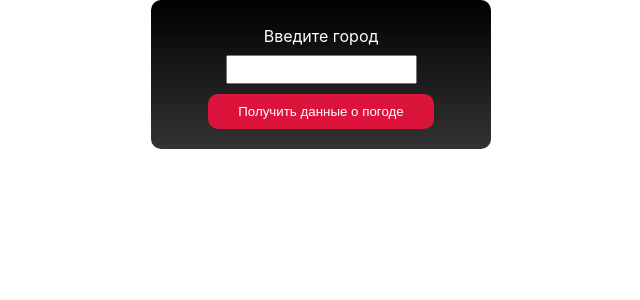
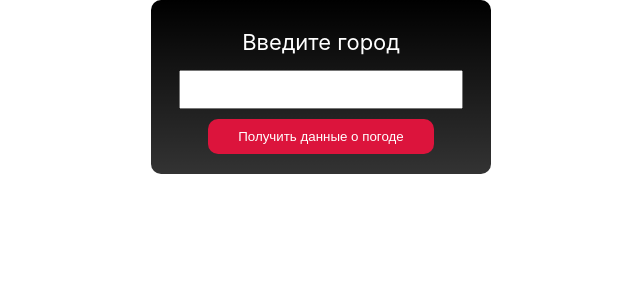
Before and after one commit to mancun07/weather-app, a React (Create React App) app: page / in a window 1280 px wide. Shown: the top 300 px of the page, without its empty margins (319-959 px from the left). Built offline with nearby package versions, Linux system fonts and the light colour scheme.

Commit message:
a new commit

```diff
--- a/public/index.html
+++ b/public/index.html
@@ -4,7 +4,7 @@
 <head>
   <meta charset="utf-8" />
   <link rel="icon" href="%PUBLIC_URL%/favicon.ico" />
-  <meta name="viewport" content="width=device-width, initial-scale=1" />
+  <meta name="viewport" content="width=device-width, initial-scale=1, maximum-scale=1" />
   <meta http-equiv="Content-Security-Policy" content="upgrade-insecure-requests">
   <meta name="theme-color" content="#000000" />
   <meta name="description" content="Web site created using create-react-app" />
--- a/src/App.js
+++ b/src/App.js
@@ -7,7 +7,7 @@ import {actionsfetchDataHandler} from './store/actions'
 import {uiActions} from './store/uiSlice'
 import Notification from './components/Notification';
 
-
+// "homepage": "https://mancun07.github.io/weather-app",
 function App() {
   // const [weather, setWeather] = useState()
   const dispatch = useDispatch()
@@ -30,11 +30,13 @@ function App() {
 
 
   return (
+      <div className="wrapper">
       <Layout>
         {notification && <Notification message={notification.message}/>}
         {weather && city.length > 0 && <Weather/>}
         <UserSearch/>
       </Layout>
+      </div>
   );
 }
 
--- a/src/components/UserSearch.module.css
+++ b/src/components/UserSearch.module.css
@@ -7,6 +7,7 @@
     text-align: center;
     margin: 0 auto;
     color: #fff;
+    font-size:22px;
 }
 
 .form-group {
@@ -16,7 +17,8 @@
 }
 
 input {
-    padding:5px;
+    padding:10px 5px;
+    width: 90%;
 }
 
 button {
--- a/src/components/Weather.module.css
+++ b/src/components/Weather.module.css
@@ -14,6 +14,14 @@
 
 .weatherImage {
     cursor: pointer;
+    width: 300px;
+    height:200px;
+    object-fit: cover;
+    overflow: hidden;
+}
+
+.weatherImage img {
+  cursor: pointer;
 }
 
 .icon {
--- a/src/index.css
+++ b/src/index.css
@@ -17,3 +17,7 @@ code {
 img {
   width: 100%;
 }
+
+.wrapper {
+  height: 100vh;
+}
```
